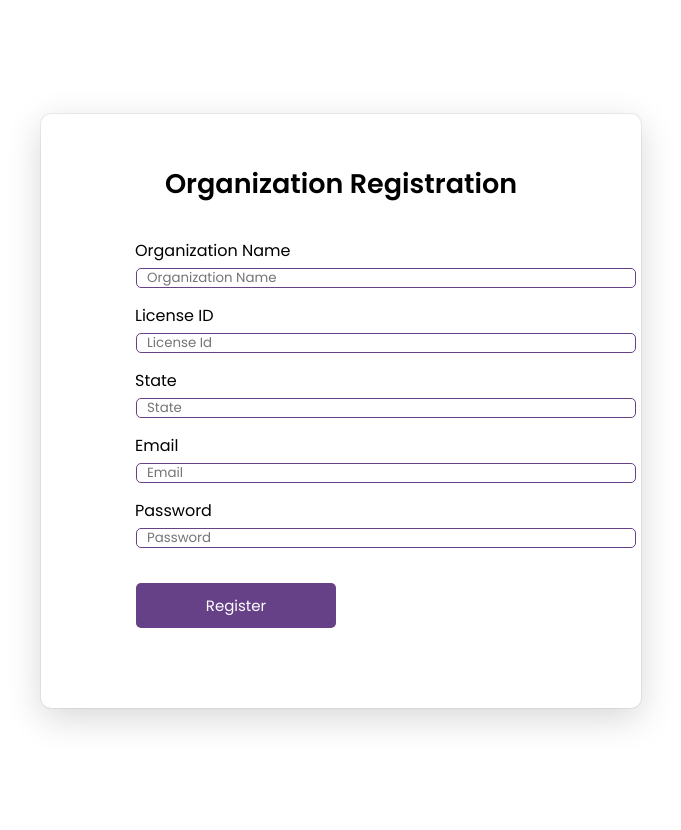
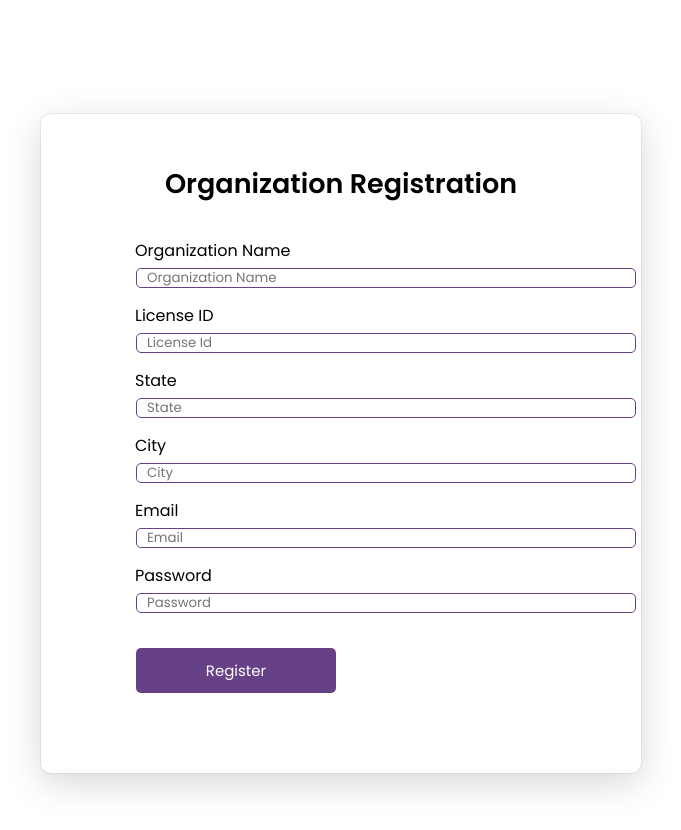
Before and after one commit to Vishal-Borse/Tiaa-project-Frontend, a React (Create React App) app: page /organization/signup in a window 1280 px wide. Shown: the top 830 px of the page, without its empty margins (299-980 px from the left). Built offline with nearby package versions, Linux system fonts and the light colour scheme.

Commit message:
final day changes

```diff
--- a/src/Pages/Organization/Signup/signup.jsx
+++ b/src/Pages/Organization/Signup/signup.jsx
@@ -19,6 +19,7 @@ const SignUp = () => {
   const [formLoading, setFormLoading] = useState(false);
   const [licenseid, setlicenseid] = useState("");
   const [state, setstate] = useState("");
+  const [city, setCity] = useState("");
 
   const registerOrganization = async () => {
     if (!Organizationname) {
@@ -42,11 +43,11 @@ const SignUp = () => {
       return;
     }
     if (!state) {
-      toast.error("Enter Aadhar No");
+      toast.error("Enter State");
       return;
     }
-    if (!state) {
-      toast.error("Enter State");
+    if (!city) {
+      toast.error("Enter city");
       return;
     }
     setFormLoading(true);
@@ -119,6 +120,16 @@ const SignUp = () => {
                 onChange={(e) => setstate(e.target.value)}
               />
             </div>
+            <div className={styles.inputField}>
+              <label>City</label>
+              <input
+                type="text"
+                placeholder="City"
+                className={styles.input}
+                value={city}
+                onChange={(e) => setCity(e.target.value)}
+              />
+            </div>
 
             <div className={styles.inputField}>
               <label>Email</label>
```
